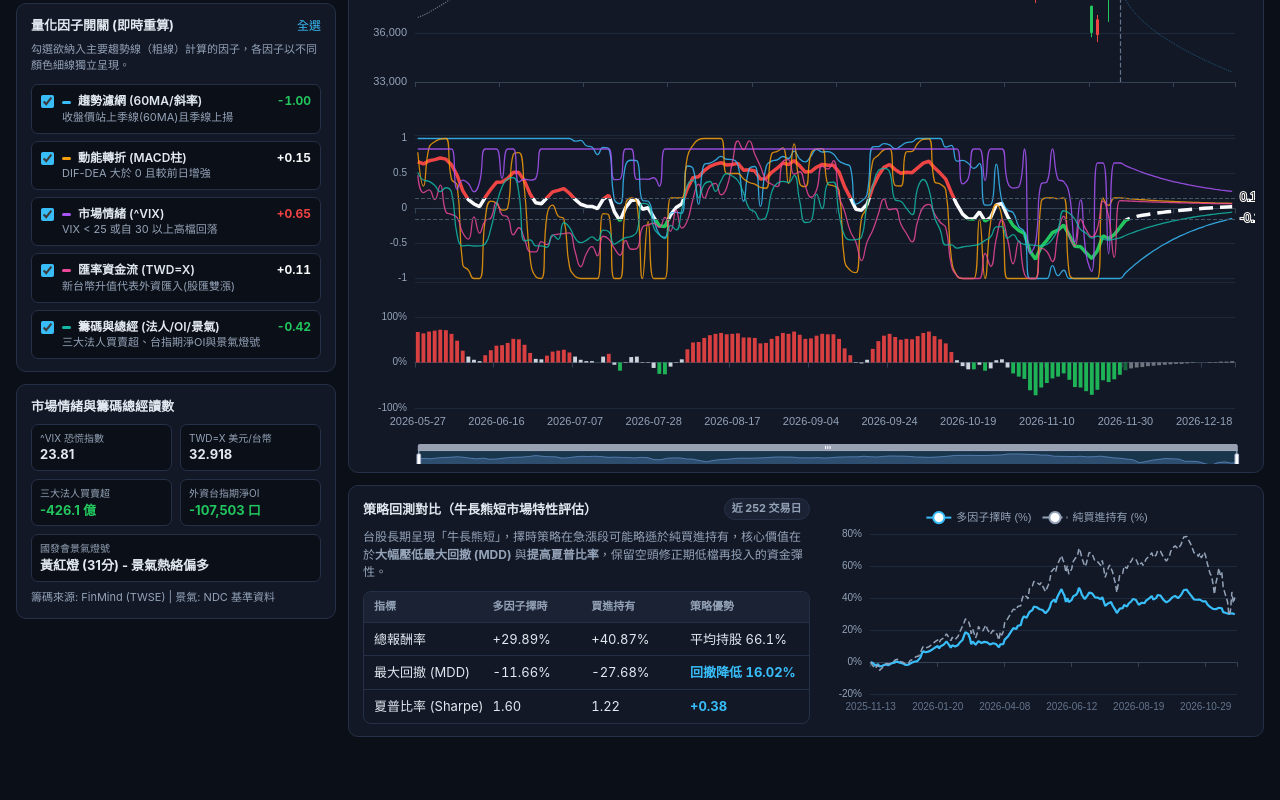
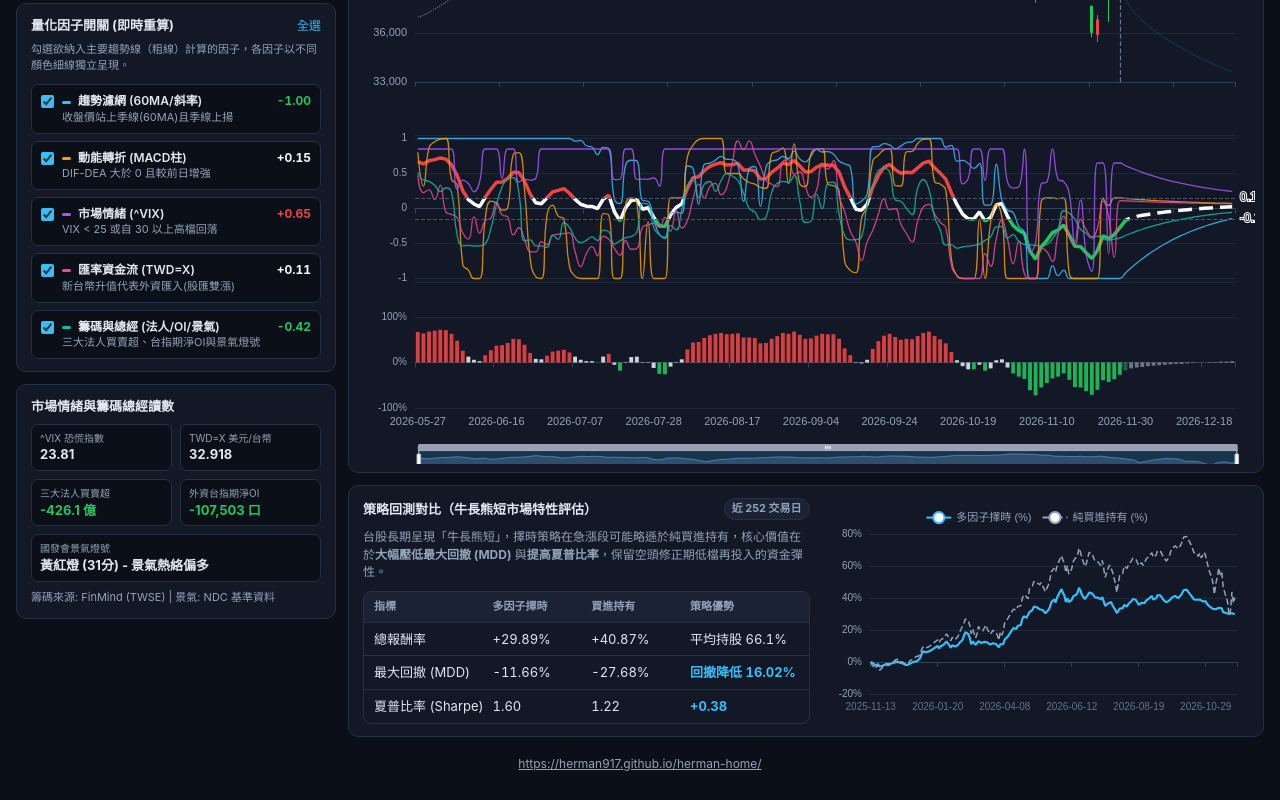
Before and after one commit to herman917/StockTred, a plain HTML site: page docs/index.html in a window 1280 px wide. Shown: the part 410-1210 px from the top of the page. Before the commit the page ends 1167 px from the top, so only its background shows below. Drawn offline with nearby package versions, Linux system fonts and the light colour scheme; no server answers.

Commit message:
Standardize footer link to https://herman917.github.io/herman-home/

```diff
--- a/docs/index.html
+++ b/docs/index.html
@@ -200,6 +200,9 @@
         </section>
       </section>
     </main>
+    <footer style="text-align:center;padding:18px 0 8px;font-size:12px;color:#94a3b8;">
+      <a href="https://herman917.github.io/herman-home/" target="_blank" rel="noopener noreferrer" style="color:inherit;text-decoration:underline;">https://herman917.github.io/herman-home/</a>
+    </footer>
   </div>
 
   <div id="loading-overlay" class="loading-overlay hidden">
```
